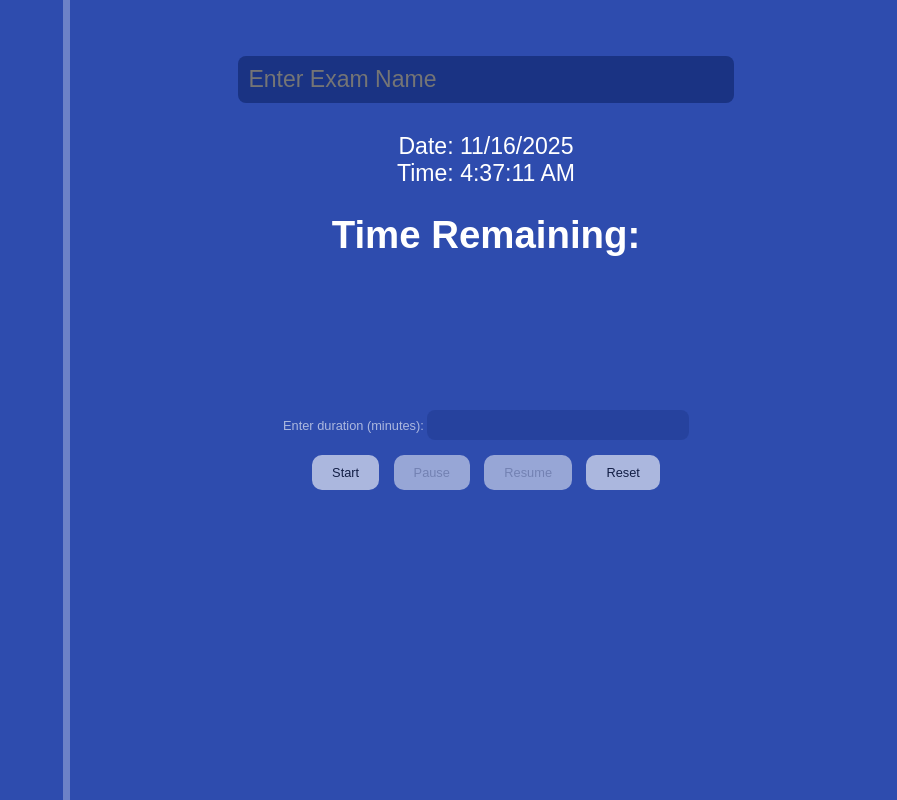
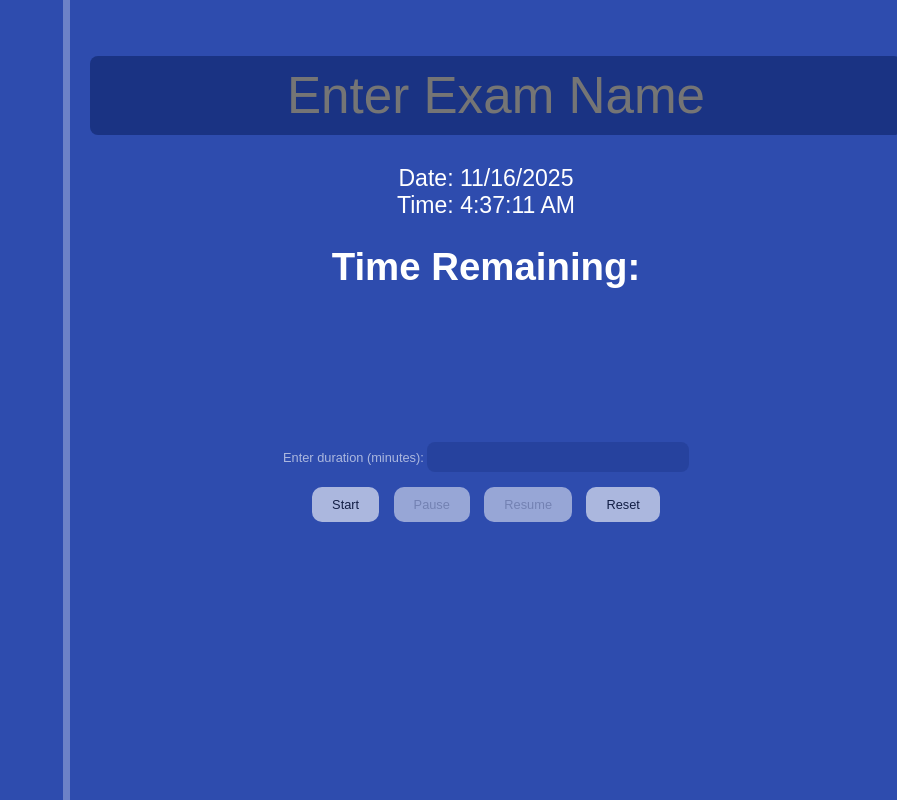
Before and after one commit to TestTMRGS/testtmrgs.github.io, a plain HTML site: page index.html in a window 1280 px wide. Shown: the whole page, without its empty margins (383-1280 px from the left). Drawn offline with Linux system fonts and the light colour scheme.

Commit message:
Changing exam title heading

```diff
--- a/styles.css
+++ b/styles.css
@@ -111,3 +111,16 @@ button:disabled {
 #TR {
     font-size:3vw
 }
+
+#exam-entry {
+    width: 100%;
+    font-size: 4vw;
+    padding: 10px;
+    background: #1A3383;
+    border: none;
+    border-radius: 8px;
+    color: white;
+
+    text-align: center;   /* <-- this centers the text inside the input */
+    margin-bottom: 10px;
+}
```
